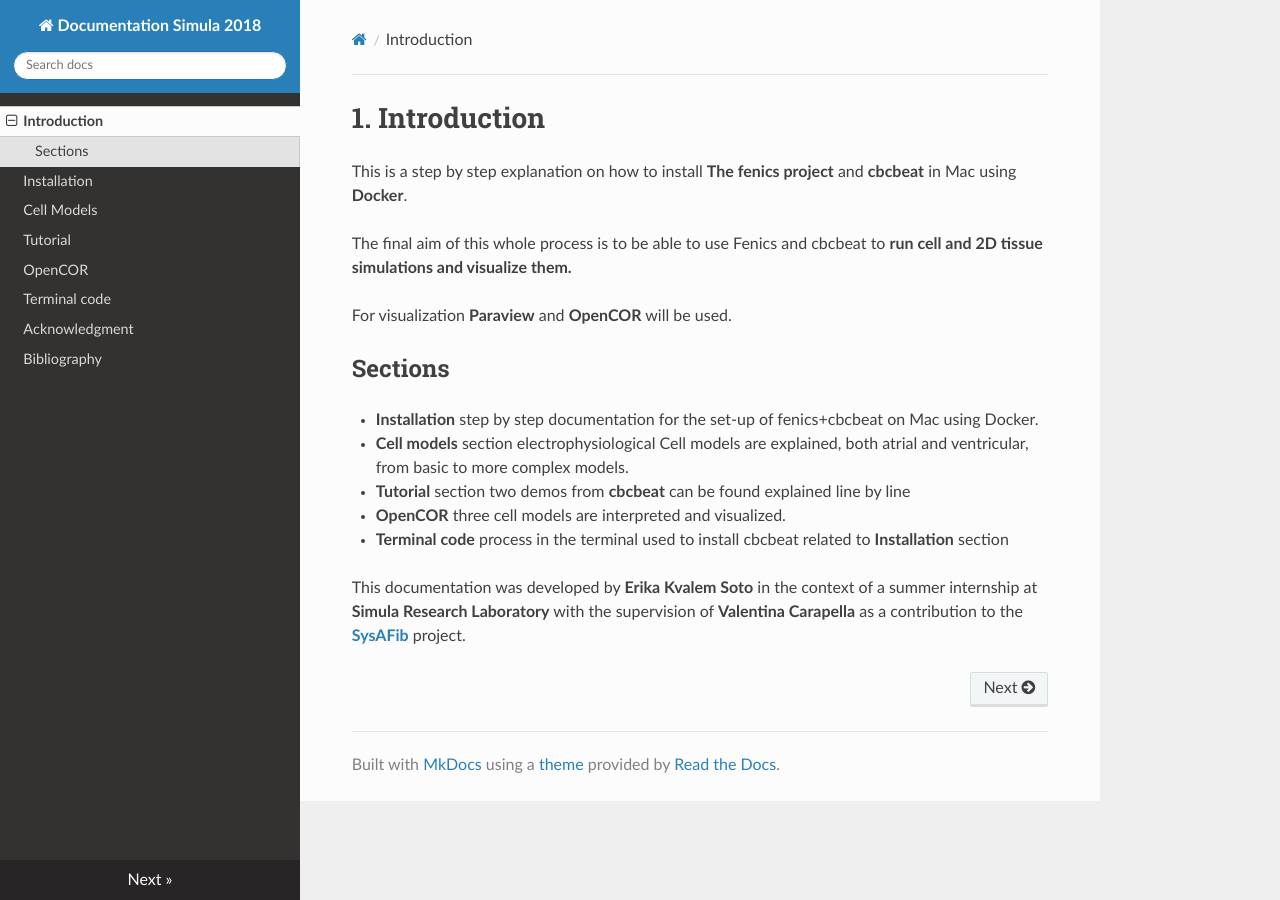
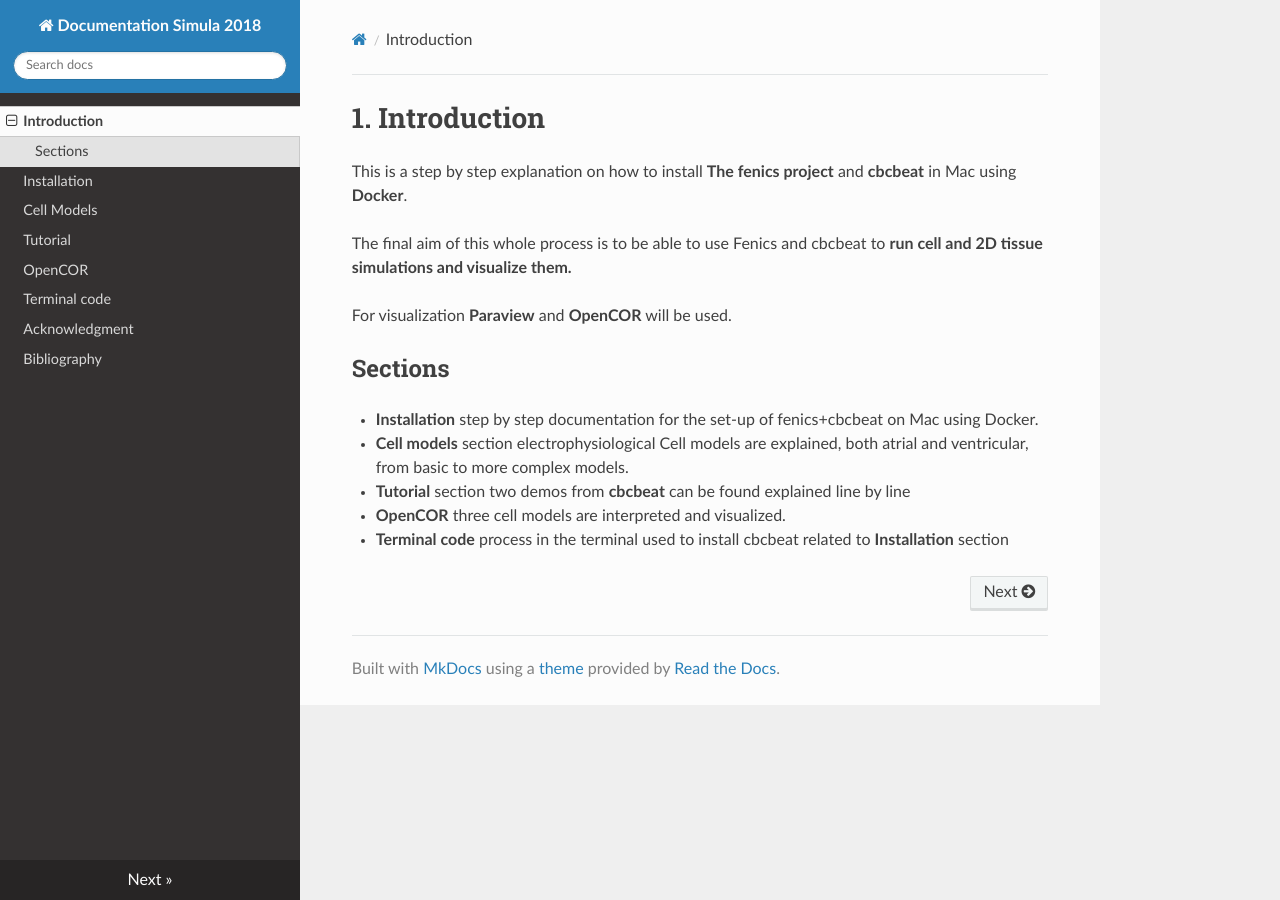
Before and after one commit to ErikaKvalem/Documentation-2018-MkDocs, an MkDocs documentation site: the page built from docs/intro.md, in a window 1280 px wide. Built offline with MkDocs 1.6.1, drawn with Linux system fonts in a browser that asks for light colours; nearby versions of some CDN libraries; old or Windows-style settings are respelled for this version of MkDocs.

Commit message:
Update intro.md

```diff
--- a/docs/intro.md
+++ b/docs/intro.md
@@ -18,9 +18,3 @@ For visualization **Paraview** and **OpenCOR** will be used.
 - **OpenCOR** three cell models are interpreted and visualized.
 
 - **Terminal code** process in the terminal used to install cbcbeat related to **Installation** section
-
-
-
-
-
-This documentation was developed by **Erika Kvalem Soto** in the context of a summer internship at **Simula Research Laboratory** with the supervision of **Valentina Carapella** as a contribution to the [**SysAFib**](https://www.simula.no/research/projects/sysafib-systems-medicine-diagnosis-and-stratification-atrial-fibrillation) project.
```
